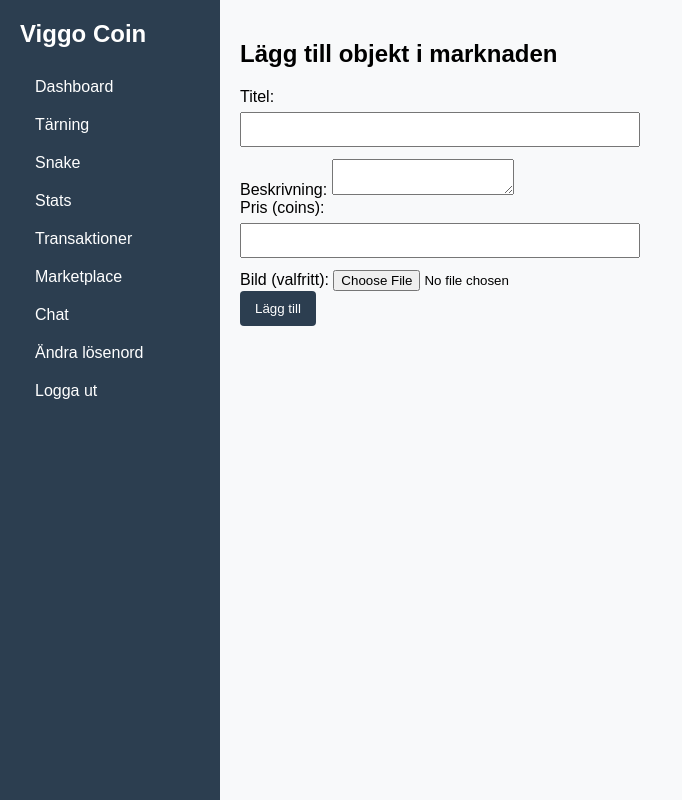
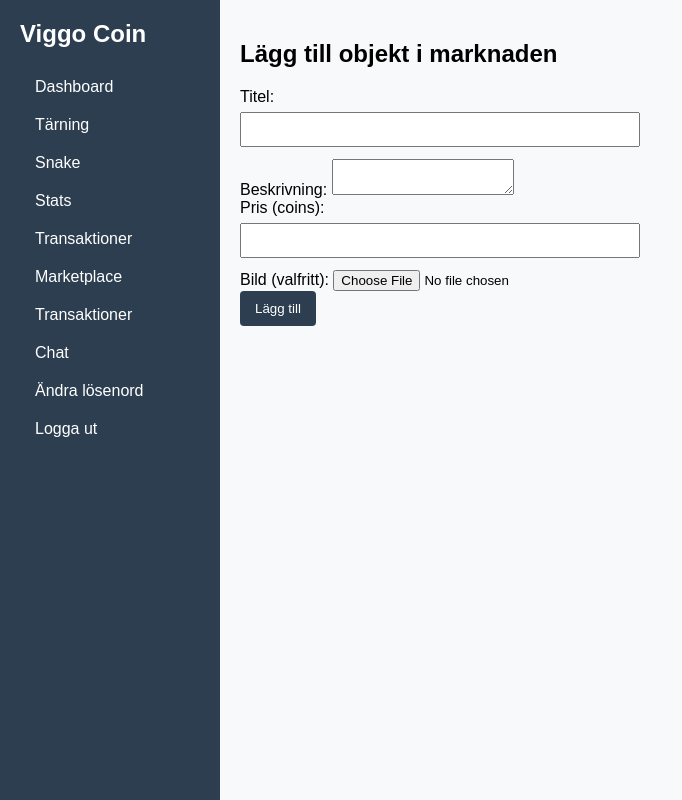
Before and after one commit to blueshadow0324/coin-project1, a Flask app: page /marketplace/add in a window 1280 px wide. Shown: the whole page, without its empty margins (0-682 px from the left). Run offline with Flask 3, Linux system fonts and the light colour scheme; a user stored in the database is signed in.

Commit message:
Update base.html

```diff
--- a/templates/base.html
+++ b/templates/base.html
@@ -17,6 +17,7 @@
                 <li><a href="{{ url_for('stats') }}">Stats</a></li>
                 <li><a href="{{ url_for('transactions') }}">Transaktioner</a></li>
                 <li><a href="{{ url_for('marketplace') }}">Marketplace</a></li>
+                <li><a href="{{ url_for('bank') }}">Transaktioner</a></li>
                 <li><a href="{{ url_for('chat') }}">Chat</a></li>
                 <li><a href="{{ url_for('change_password') }}">Ändra lösenord</a></li>
                 <li><a href="{{ url_for('logout') }}">Logga ut</a></li>
```
